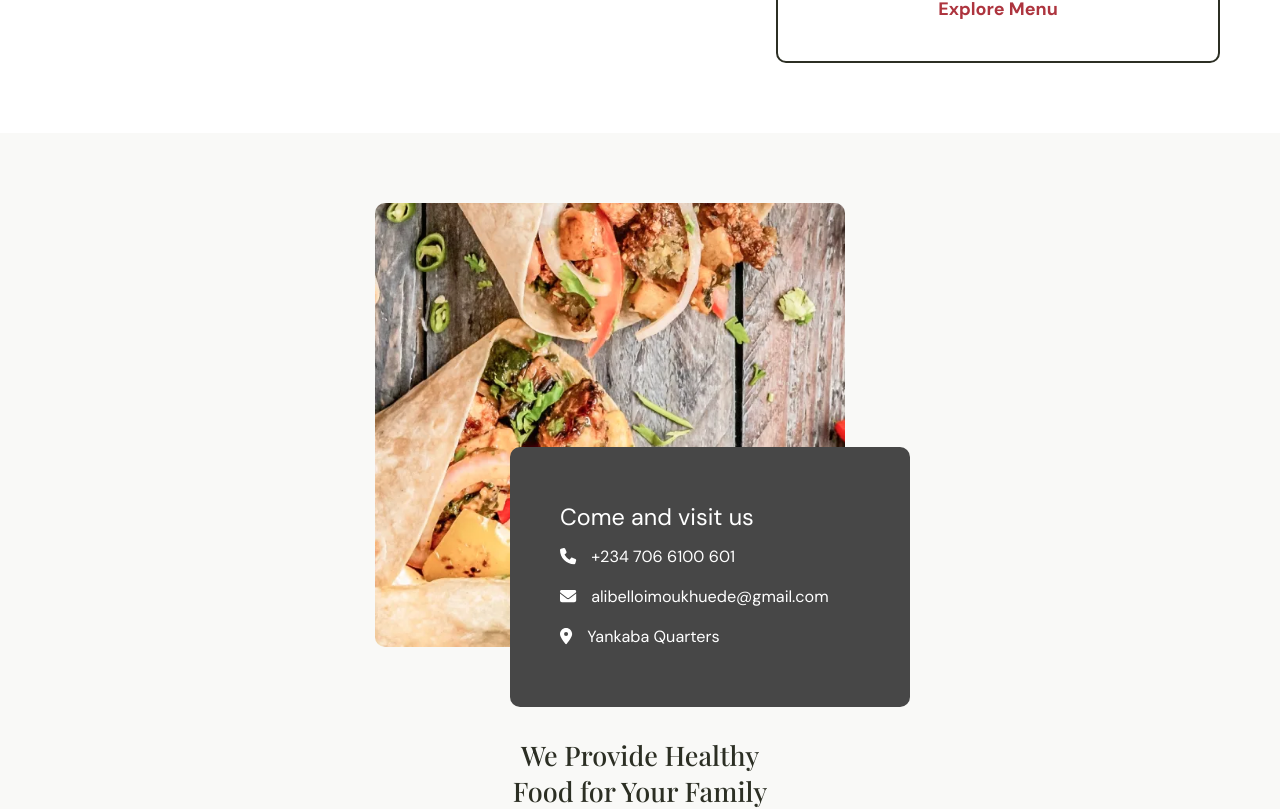
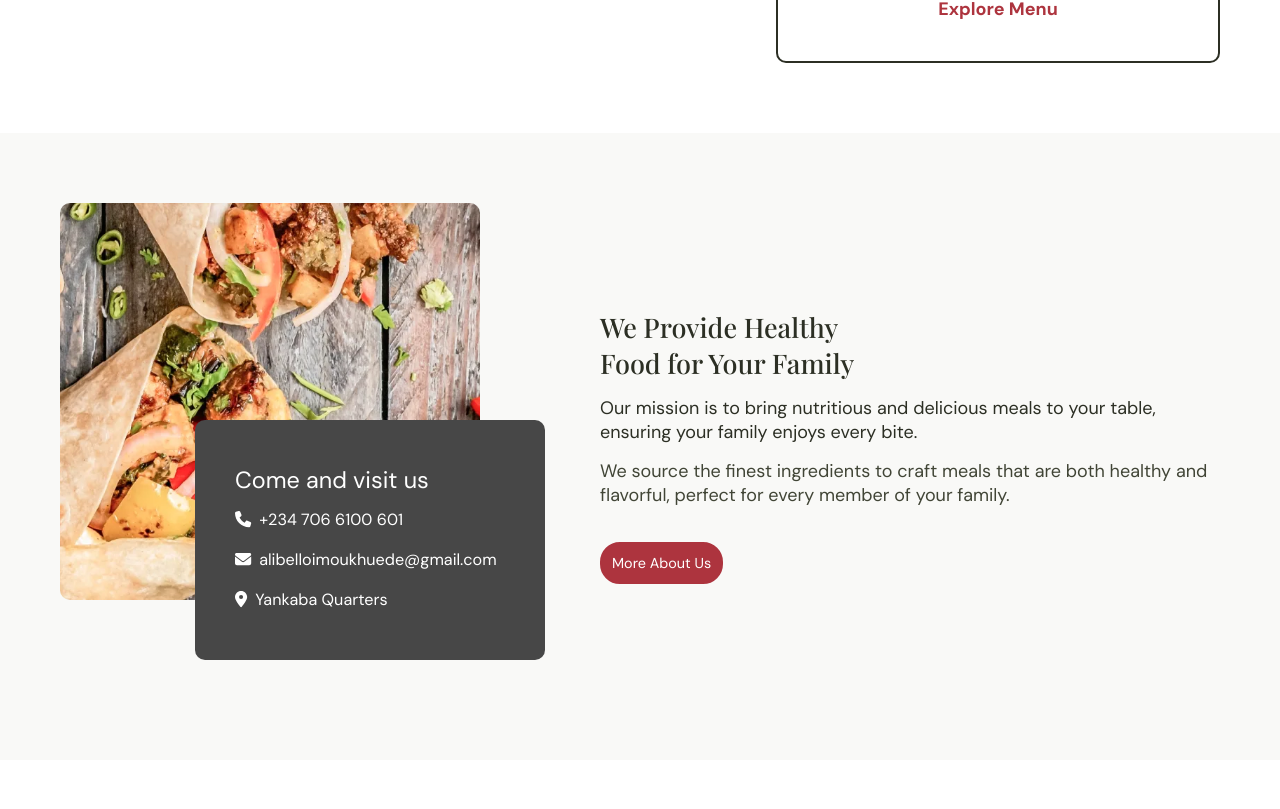
Before and after one commit to devalibello/tasty-food, a React (Create React App) app: page / in a window 1280 px wide. Shown: the part 1420-2229 px from the top of the page. Built offline with nearby package versions, Linux system fonts and the light colour scheme; a web font is replaced by a local one.

Commit message:
Update about section final

```diff
--- a/src/components/Homepage/About.js
+++ b/src/components/Homepage/About.js
@@ -62,7 +62,7 @@ const About = () => {
             <li className="about-title">We Provide Healthy <br /> Food for Your Family</li>
             <li className="about-description-1">Our mission is to bring nutritious and delicious meals to your table, ensuring your family enjoys every bite.</li>
             <li className="about-description-2">We source the finest ingredients to craft meals that are both healthy and flavorful, perfect for every member of your family.</li>
-            <button className="more-about-us" ref={btnRef}>More About Us</button>
+            <button className="more-about-us">More About Us</button>
         </ul>
     </section>
 
--- a/src/styles/About.css
+++ b/src/styles/About.css
@@ -165,7 +165,7 @@
 }
 
 .about-contact-details ul li span{
-    margin-right: 15px;
+    margin-right: 8px;
 }
 
 
@@ -257,7 +257,7 @@
     }
 }
 
-/* Large Tablet Styles */
+/* Medium Tablet Styles */
 
 @media screen and (min-width:720px) {
     .about-contact-details {
@@ -274,22 +274,50 @@
     }
 }
 
-/* Large Tablets Styles */
+/* Large Tablets and Laptop Styles */
 
 @media screen and (min-width: 960px) {
+    .about-section {
+        display: flex;
+        align-items: center;
+        gap: 40px;
+    }
 
+    .about-details-section {
+        text-align: left;
+    }
+
+    .more-about-us {
+        margin-left: 0;
+        margin-right: 0;
+    }
+
+    .about-contact-details {
+        width: 350px;
+        padding: 50px;
+    }
+
+    .about-picture {
+        width: 420px;
+    }
 }
 
-/* Laptop Style */
+/* Desktop Style */
 
 @media screen and (min-width: 1190px) {
     .about-section {
         padding: 70px 60px;
+        max-width: 1280px;
+    }
+
+    .about-section {
+        display: flex;
+        align-items: center;
+        gap: 60px;
+    }
+
+    .about-contact-details {
+        width: 350px;
+        padding: 40px;
     }
 }
-
-@media screen and (min-width: 1600px) {
-    .about-section {
-        padding: 70px 100px;
-    }
-}
```
Lines whose indentation alone changed are shown as unchanged.
